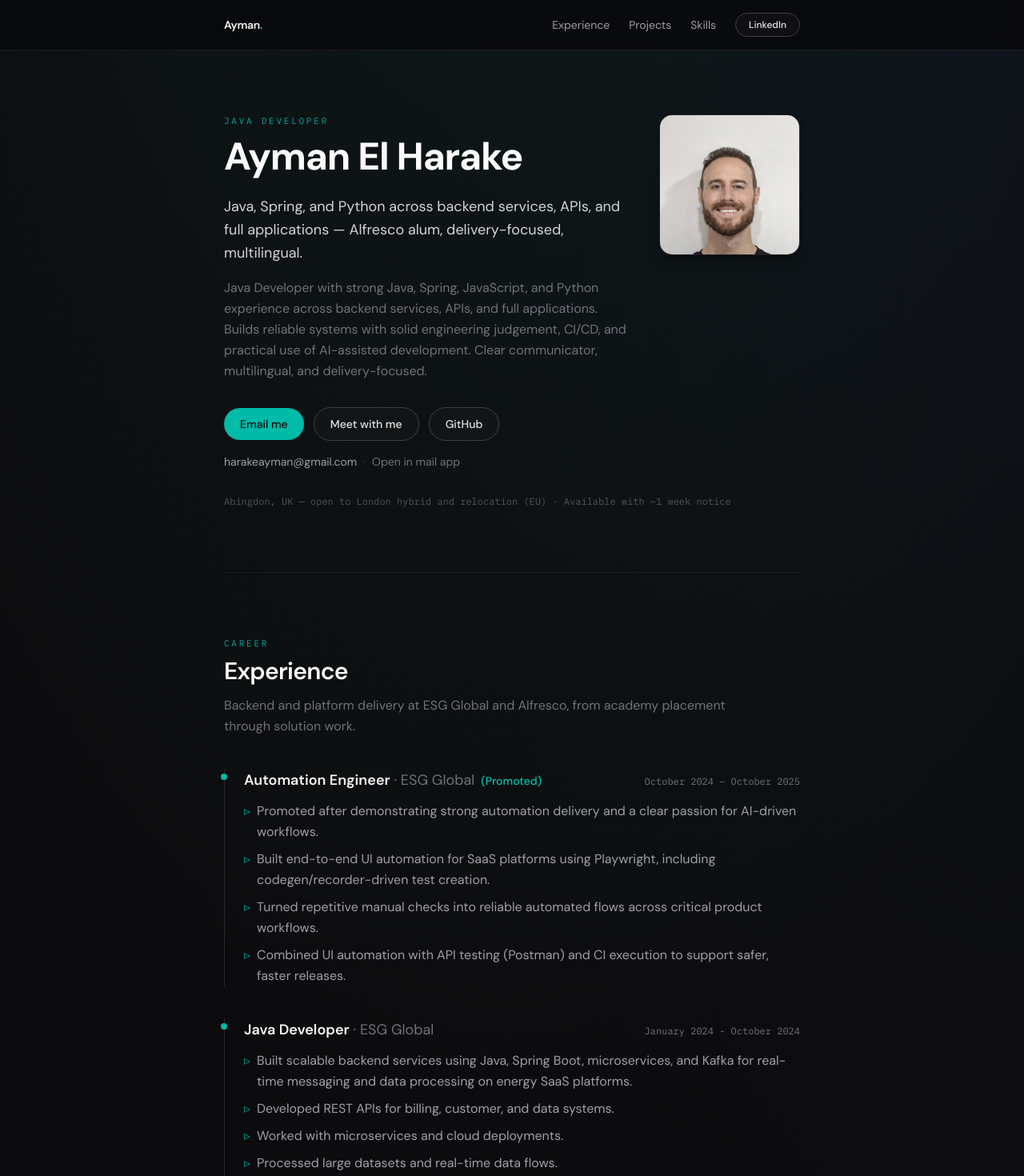
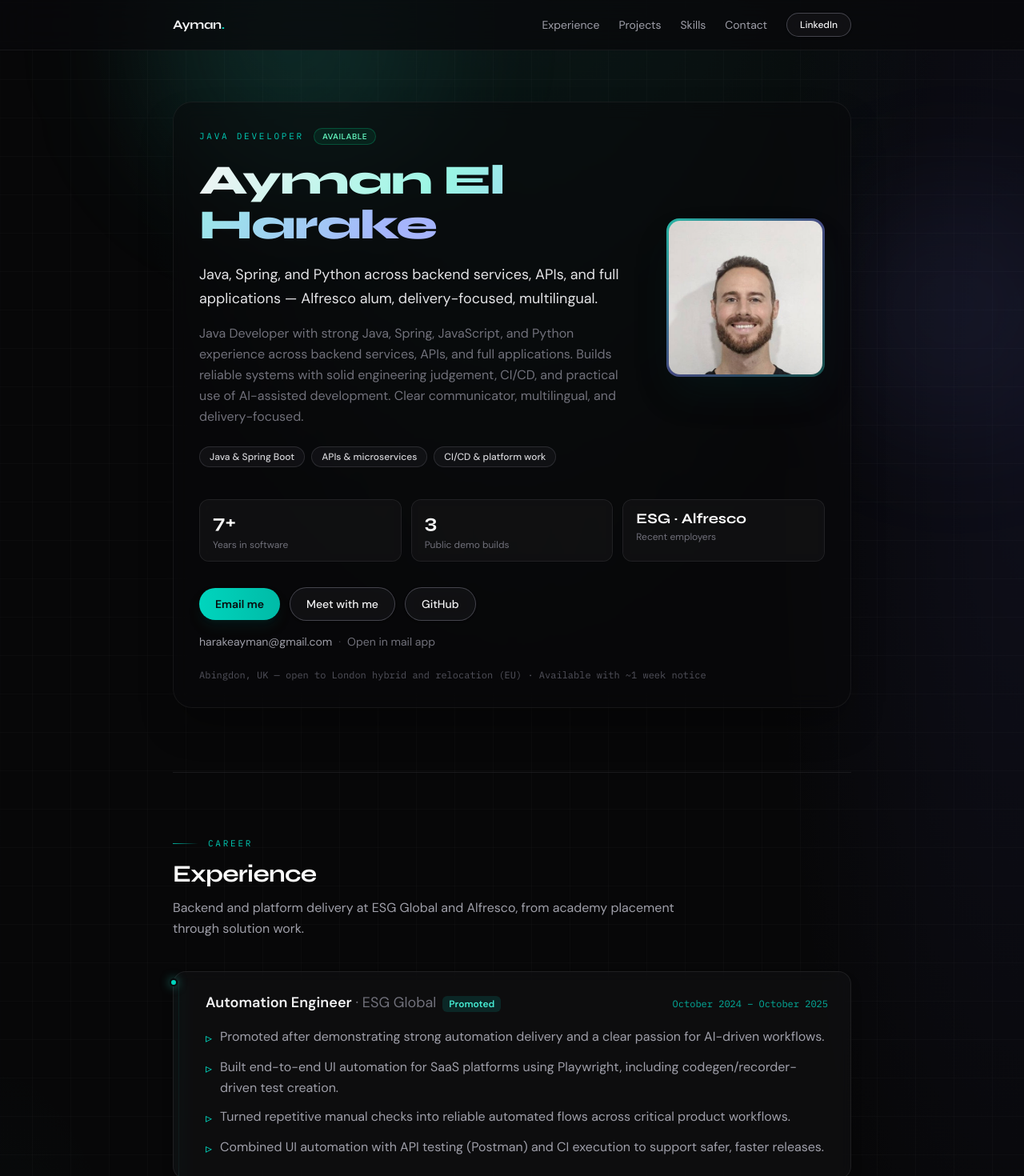
Before and after one commit to aymanthefirst/portfolio, a Next.js app: page /portfolio/ in a window 1280 px wide. Shown: the top 1470 px of the page at 80% size. Built offline with nearby package versions, Linux system fonts and the light colour scheme.

Commit message:
Polish portfolio UI: hero panel, typography, cards, and contact band.
Co-authored-by: Cursor <cursoragent@cursor.com>

```diff
--- a/src/app/globals.css
+++ b/src/app/globals.css
@@ -3,46 +3,168 @@
 @theme inline {
   --font-sans: var(--font-dm-sans), system-ui, sans-serif;
   --font-mono: var(--font-ibm-plex-mono), ui-monospace, monospace;
-  --color-surface: #0c0c0e;
-  --color-surface-raised: #141416;
+  --font-display: var(--font-syne), var(--font-dm-sans), system-ui, sans-serif;
+  --color-surface: #070708;
+  --color-surface-raised: #121214;
   --color-border: rgb(39 39 42 / 0.85);
   --color-accent: #2dd4bf;
   --color-accent-muted: rgb(45 212 191 / 0.12);
 }
 
+@keyframes mesh-drift {
+  0%,
+  100% {
+    transform: translate(0, 0) scale(1);
+  }
+  50% {
+    transform: translate(-2%, 1.5%) scale(1.03);
+  }
+}
+
+@keyframes shimmer {
+  0% {
+    background-position: 200% center;
+  }
+  100% {
+    background-position: -200% center;
+  }
+}
+
 body {
   background-color: var(--color-surface);
   background-image:
-    radial-gradient(ellipse 80% 50% at 50% -20%, rgb(45 212 191 / 0.08), transparent),
-    radial-gradient(ellipse 60% 40% at 100% 0%, rgb(59 130 246 / 0.04), transparent);
+    radial-gradient(ellipse 90% 55% at 50% -15%, rgb(45 212 191 / 0.14), transparent 55%),
+    radial-gradient(ellipse 50% 45% at 100% 10%, rgb(99 102 241 / 0.08), transparent 50%),
+    radial-gradient(ellipse 40% 35% at 0% 40%, rgb(45 212 191 / 0.06), transparent 45%),
+    linear-gradient(rgb(255 255 255 / 0.02) 1px, transparent 1px),
+    linear-gradient(90deg, rgb(255 255 255 / 0.02) 1px, transparent 1px);
+  background-size:
+    100% 100%,
+    100% 100%,
+    100% 100%,
+    48px 48px,
+    48px 48px;
+  background-position: center, center, center, center, center;
+}
+
+.page-glow {
+  pointer-events: none;
+  position: fixed;
+  inset: 0;
+  z-index: 0;
+  overflow: hidden;
+}
+
+.page-glow::before,
+.page-glow::after {
+  content: "";
+  position: absolute;
+  border-radius: 9999px;
+  filter: blur(80px);
+  animation: mesh-drift 18s ease-in-out infinite;
+}
+
+.page-glow::before {
+  top: -8rem;
+  left: 15%;
+  height: 22rem;
+  width: 22rem;
+  background: rgb(45 212 191 / 0.12);
+}
+
+.page-glow::after {
+  top: 30%;
+  right: -5%;
+  height: 18rem;
+  width: 18rem;
+  background: rgb(129 140 248 / 0.08);
+  animation-delay: -6s;
 }
 
 @layer components {
+  .font-display {
+    font-family: var(--font-display);
+  }
+
+  .text-gradient {
+    background: linear-gradient(120deg, #f4f4f5 0%, #99f6e4 45%, #a5b4fc 90%);
+    -webkit-background-clip: text;
+    background-clip: text;
+    color: transparent;
+  }
+
   .section-shell {
-    @apply border-t border-zinc-800/70 py-16 md:py-20;
+    @apply relative border-t border-zinc-800/60 py-16 md:py-20;
   }
 
   .card {
-    @apply rounded-2xl border border-zinc-800/80 bg-zinc-900/35 shadow-sm shadow-black/20;
+    @apply rounded-2xl border border-zinc-800/70 bg-zinc-900/40 shadow-lg shadow-black/25 backdrop-blur-sm;
+  }
+
+  .card-interactive {
+    @apply rounded-2xl border border-zinc-800/70 bg-zinc-900/40 shadow-lg shadow-black/25 backdrop-blur-sm transition duration-300 hover:border-teal-500/25 hover:bg-zinc-900/55 hover:shadow-teal-950/20;
+  }
+
+  .glass-panel {
+    @apply rounded-3xl border border-white/[0.06] bg-zinc-950/50 p-6 shadow-2xl shadow-black/40 backdrop-blur-md md:p-8;
   }
 
   .btn-primary {
-    @apply inline-flex items-center justify-center rounded-full bg-teal-500 px-5 py-2.5 text-sm font-medium text-zinc-950 transition-colors hover:bg-teal-400 focus-visible:outline focus-visible:outline-2 focus-visible:outline-offset-2 focus-visible:outline-teal-500;
+    @apply inline-flex items-center justify-center rounded-full bg-gradient-to-r from-teal-400 to-teal-500 px-5 py-2.5 text-sm font-semibold text-zinc-950 shadow-lg shadow-teal-950/40 transition hover:from-teal-300 hover:to-teal-400 hover:shadow-teal-900/50 focus-visible:outline focus-visible:outline-2 focus-visible:outline-offset-2 focus-visible:outline-teal-400;
   }
 
   .btn-secondary {
-    @apply inline-flex items-center justify-center rounded-full border border-zinc-700 bg-zinc-900/50 px-5 py-2.5 text-sm font-medium text-zinc-200 transition-colors hover:border-zinc-500 hover:bg-zinc-800/50 focus-visible:outline focus-visible:outline-2 focus-visible:outline-offset-2 focus-visible:outline-zinc-500;
+    @apply inline-flex items-center justify-center rounded-full border border-zinc-600/80 bg-zinc-900/60 px-5 py-2.5 text-sm font-medium text-zinc-100 shadow-sm shadow-black/20 backdrop-blur-sm transition hover:border-zinc-400 hover:bg-zinc-800/70 focus-visible:outline focus-visible:outline-2 focus-visible:outline-offset-2 focus-visible:outline-zinc-400;
   }
 
   .nav-link {
-    @apply text-zinc-400 transition-colors hover:text-zinc-100;
+    @apply relative text-zinc-400 transition-colors hover:text-zinc-50;
+  }
+
+  .nav-link::after {
+    content: "";
+    @apply absolute -bottom-1 left-0 h-px w-0 bg-gradient-to-r from-teal-400 to-teal-600 transition-all duration-300;
+  }
+
+  .nav-link:hover::after {
+    @apply w-full;
   }
 
   .pill {
-    @apply rounded-full border border-zinc-700/80 bg-zinc-800/60 px-3 py-1 text-sm text-zinc-300;
+    @apply rounded-full border border-zinc-700/70 bg-zinc-800/50 px-3 py-1 text-sm text-zinc-200 transition hover:border-teal-500/35 hover:bg-teal-500/10 hover:text-teal-100;
   }
 
   .pill-active {
     @apply border-teal-500/50 bg-teal-500/15 text-teal-200;
   }
+
+  .stat-chip {
+    @apply rounded-xl border border-zinc-800/80 bg-zinc-900/50 px-4 py-3 backdrop-blur-sm;
+  }
+
+  .headshot-ring {
+    @apply rounded-2xl p-[3px] shadow-2xl shadow-teal-950/30;
+    background: linear-gradient(135deg, rgb(45 212 191 / 0.85), rgb(129 140 248 / 0.5), rgb(45 212 191 / 0.35));
+  }
+
+  .timeline-rail {
+    @apply absolute left-[7px] top-3 bottom-0 w-px bg-gradient-to-b from-teal-500/80 via-zinc-700/80 to-transparent;
+  }
+
+  .timeline-dot {
+    @apply absolute -left-[5px] top-2 h-2.5 w-2.5 rounded-full border-2 border-zinc-950 bg-teal-400 shadow-[0_0_12px_rgba(45,212,191,0.55)];
+  }
+
+  .project-tab-active {
+    @apply bg-gradient-to-r from-teal-400 to-teal-500 text-zinc-950 shadow-md shadow-teal-950/40;
+  }
+
+  .cta-band {
+    @apply relative overflow-hidden rounded-3xl border border-teal-500/20 bg-gradient-to-br from-teal-500/10 via-zinc-900/80 to-indigo-500/10 p-8 md:p-10;
+  }
+
+  .cta-band::before {
+    content: "";
+    @apply pointer-events-none absolute -right-16 -top-16 h-48 w-48 rounded-full bg-teal-400/10 blur-3xl;
+  }
 }
--- a/src/app/layout.tsx
+++ b/src/app/layout.tsx
@@ -1,5 +1,5 @@
 import type { Metadata } from "next";
-import { DM_Sans, IBM_Plex_Mono } from "next/font/google";
+import { DM_Sans, IBM_Plex_Mono, Syne } from "next/font/google";
 import "./globals.css";
 
 const dmSans = DM_Sans({
@@ -11,6 +11,12 @@ const ibmPlexMono = IBM_Plex_Mono({
   variable: "--font-ibm-plex-mono",
   weight: ["400", "500"],
   subsets: ["latin"],
+});
+
+const syne = Syne({
+  variable: "--font-syne",
+  subsets: ["latin"],
+  weight: ["600", "700", "800"],
 });
 
 export const metadata: Metadata = {
@@ -27,7 +33,7 @@ export default function RootLayout({
   return (
     <html lang="en" className="scroll-smooth">
       <body
-        className={`${dmSans.variable} ${ibmPlexMono.variable} min-h-screen font-sans text-zinc-100 antialiased`}
+        className={`${dmSans.variable} ${ibmPlexMono.variable} ${syne.variable} min-h-screen font-sans text-zinc-100 antialiased`}
       >
         {children}
       </body>
--- a/src/components/PortfolioHome.tsx
+++ b/src/components/PortfolioHome.tsx
@@ -9,15 +9,19 @@ const emailSubject = encodeURIComponent("Portfolio enquiry");
 const gmailComposeHref = `https://mail.google.com/mail/?view=cm&fs=1&to=${encodeURIComponent(profile.email)}&su=${emailSubject}`;
 const mailtoHref = `mailto:${profile.email}?subject=${emailSubject}`;
 
+const heroHighlights = ["Java & Spring Boot", "APIs & microservices", "CI/CD & platform work"];
+
 export default function PortfolioHome({ year }: { year: number }) {
   const [activeProject, setActiveProject] = useState(0);
   const project = profile.projects[activeProject];
 
   return (
-    <div className="flex min-h-screen flex-col">
-      <header className="sticky top-0 z-50 border-b border-zinc-800/70 bg-zinc-950/85 backdrop-blur-md">
-        <nav className="mx-auto flex max-w-3xl items-center justify-between gap-4 px-6 py-4 text-sm">
-          <a href="#" className="font-semibold tracking-tight text-zinc-100">
+    <div className="relative flex min-h-screen flex-col">
+      <div className="page-glow" aria-hidden />
+
+      <header className="sticky top-0 z-50 border-b border-white/[0.06] bg-zinc-950/75 backdrop-blur-xl">
+        <nav className="mx-auto flex max-w-4xl items-center justify-between gap-4 px-6 py-4 text-sm">
+          <a href="#top" className="font-display text-base font-bold tracking-tight text-zinc-100">
             {profile.name.split(" ")[0]}
             <span className="text-teal-400">.</span>
           </a>
@@ -31,6 +35,9 @@ export default function PortfolioHome({ year }: { year: number }) {
             <a href="#skills" className="nav-link">
               Skills
             </a>
+            <a href="#contact" className="nav-link">
+              Contact
+            </a>
             <a
               href={profile.linkedin}
               className="btn-secondary !px-4 !py-1.5 text-xs"
@@ -43,32 +50,70 @@ export default function PortfolioHome({ year }: { year: number }) {
         </nav>
       </header>
 
-      <main className="mx-auto w-full max-w-3xl flex-1 px-6 pb-24">
-        <section className="pb-16 pt-14 md:pb-20 md:pt-20">
-          <div className="flex flex-col gap-8 md:flex-row md:items-start md:justify-between">
+      <main className="relative z-10 mx-auto w-full max-w-4xl flex-1 px-6 pb-24">
+        <section id="top" className="pb-16 pt-12 md:pb-20 md:pt-16">
+          <div className="glass-panel">
+            <div className="flex flex-col gap-10 lg:flex-row lg:items-center lg:justify-between">
               <div className="min-w-0 flex-1">
-              <p className="font-mono text-[11px] uppercase tracking-[0.25em] text-teal-500/90">
+                <div className="flex flex-wrap items-center gap-3">
+                  <p className="font-mono text-[11px] uppercase tracking-[0.25em] text-teal-400/95">
                     {profile.title}
                   </p>
-              <h1 className="mt-3 text-4xl font-bold tracking-tight text-zinc-50 md:text-5xl">
-                {profile.name}
+                  <span className="rounded-full border border-emerald-500/30 bg-emerald-500/10 px-2.5 py-0.5 text-[10px] font-semibold uppercase tracking-wider text-emerald-300">
+                    Available
+                  </span>
+                </div>
+                <h1 className="font-display mt-4 text-4xl font-extrabold tracking-tight md:text-5xl lg:text-[3.25rem] lg:leading-[1.08]">
+                  <span className="text-gradient">{profile.name}</span>
                 </h1>
-              <p className="mt-6 max-w-2xl text-lg leading-relaxed text-zinc-300">
+                <p className="mt-5 max-w-2xl text-lg leading-relaxed text-zinc-200">
                   {profile.tagline}
                 </p>
                 <p className="mt-4 max-w-2xl text-base leading-relaxed text-zinc-500">
                   {profile.summary}
                 </p>
+                <ul className="mt-6 flex flex-wrap gap-2">
+                  {heroHighlights.map((item) => (
+                    <li
+                      key={item}
+                      className="rounded-full border border-zinc-700/60 bg-zinc-900/60 px-3 py-1 text-xs font-medium text-zinc-300"
+                    >
+                      {item}
+                    </li>
+                  ))}
+                </ul>
               </div>
+              <div className="headshot-ring mx-auto shrink-0 lg:mx-0">
                 <Image
                   src="/portfolio/ayman-headshot.jpg"
                   alt="Ayman El Harake"
-              width={176}
-              height={176}
+                  width={192}
+                  height={192}
                   priority
-              className="h-36 w-36 shrink-0 rounded-2xl border border-zinc-800/80 object-cover object-top shadow-lg shadow-black/30 md:h-44 md:w-44"
+                  className="h-40 w-40 rounded-[14px] object-cover object-top md:h-48 md:w-48"
                 />
               </div>
+            </div>
+
+            <div className="mt-10 grid gap-3 sm:grid-cols-3">
+              <div className="stat-chip">
+                <p className="font-display text-2xl font-bold text-zinc-50">7+</p>
+                <p className="mt-1 text-xs text-zinc-500">Years in software</p>
+              </div>
+              <div className="stat-chip">
+                <p className="font-display text-2xl font-bold text-zinc-50">
+                  {profile.projects.length}
+                </p>
+                <p className="mt-1 text-xs text-zinc-500">Public demo builds</p>
+              </div>
+              <div className="stat-chip">
+                <p className="font-display text-lg font-bold leading-tight text-zinc-50">
+                  ESG · Alfresco
+                </p>
+                <p className="mt-1 text-xs text-zinc-500">Recent employers</p>
+              </div>
+            </div>
+
             <div className="mt-8 flex flex-wrap items-center gap-3">
               <a
                 href={gmailComposeHref}
@@ -105,16 +150,14 @@ export default function PortfolioHome({ year }: { year: number }) {
                 {profile.email}
               </a>
               <span className="mx-2 text-zinc-700">·</span>
-            <a
-              href={mailtoHref}
-              className="text-zinc-500 transition-colors hover:text-teal-400"
-            >
+              <a href={mailtoHref} className="text-zinc-500 transition-colors hover:text-teal-400">
                 Open in mail app
               </a>
             </p>
-          <p className="mt-8 font-mono text-xs text-zinc-600">
+            <p className="mt-6 font-mono text-xs text-zinc-600">
               {profile.location} · {profile.availability}
             </p>
+          </div>
         </section>
 
         <section id="experience" className="section-shell scroll-mt-24">
@@ -123,29 +166,31 @@ export default function PortfolioHome({ year }: { year: number }) {
             title="Experience"
             description="Backend and platform delivery at ESG Global and Alfresco, from academy placement through solution work."
           />
-          <ol className="mt-10 space-y-10">
+          <div className="relative mt-10">
+            <span className="timeline-rail" aria-hidden />
+            <ol className="space-y-6">
             {profile.experience.map((job) => (
               <li
                 key={`${job.company}-${job.role}-${job.dates}`}
-                className="relative border-l border-zinc-800 pl-6"
+                className="card-interactive relative ml-0 py-5 pl-8 pr-5 md:py-6 md:pl-10 md:pr-7"
               >
-                <span className="absolute -left-[5px] top-1.5 h-2 w-2 rounded-full bg-teal-500" />
+                <span className="timeline-dot" aria-hidden />
                 <div className="flex flex-wrap items-baseline justify-between gap-2">
                   <h3 className="text-lg font-semibold text-zinc-100">
                     {job.role}
                     <span className="font-normal text-zinc-500"> · {job.company}</span>
                     {"note" in job && job.note ? (
-                      <span className="ml-2 text-sm font-medium text-teal-400/90">
-                        ({job.note})
+                      <span className="ml-2 rounded-md bg-teal-500/15 px-2 py-0.5 text-xs font-semibold text-teal-300">
+                        {job.note}
                       </span>
                     ) : null}
                   </h3>
-                  <time className="font-mono text-xs text-zinc-500">{job.dates}</time>
+                  <time className="font-mono text-xs text-teal-400/80">{job.dates}</time>
                 </div>
-                <ul className="mt-3 space-y-2 leading-relaxed text-zinc-400">
+                <ul className="mt-4 space-y-2.5 leading-relaxed text-zinc-400">
                   {job.bullets.map((b) => (
-                    <li key={b} className="flex gap-2">
-                      <span className="shrink-0 text-teal-600">▹</span>
+                    <li key={b} className="flex gap-2.5">
+                      <span className="mt-0.5 shrink-0 text-teal-400">▹</span>
                       <span>{b}</span>
                     </li>
                   ))}
@@ -153,6 +198,7 @@ export default function PortfolioHome({ year }: { year: number }) {
               </li>
             ))}
             </ol>
+          </div>
         </section>
 
         <section id="projects" className="section-shell scroll-mt-24">
@@ -162,7 +208,7 @@ export default function PortfolioHome({ year }: { year: number }) {
             description="Side projects with public demos — select a project to watch."
           />
           <div
-            className="card mt-8 flex flex-wrap gap-2 p-2"
+            className="card mt-8 flex flex-wrap gap-2 p-2.5"
             role="tablist"
             aria-label="Project demos"
           >
@@ -173,18 +219,19 @@ export default function PortfolioHome({ year }: { year: number }) {
                 role="tab"
                 aria-selected={i === activeProject}
                 onClick={() => setActiveProject(i)}
-                className={`rounded-xl px-4 py-2 text-sm font-medium transition-colors ${
+                className={`rounded-xl px-4 py-2.5 text-sm font-semibold transition-all duration-200 ${
                   i === activeProject
-                    ? "bg-teal-500 text-zinc-950 shadow-sm"
-                    : "text-zinc-400 hover:bg-zinc-800/80 hover:text-zinc-200"
+                    ? "project-tab-active"
+                    : "text-zinc-400 hover:bg-zinc-800/80 hover:text-zinc-100"
                 }`}
               >
                 {p.name}
               </button>
             ))}
           </div>
-          <article className="card mt-4 overflow-hidden">
-            <div className="aspect-video w-full bg-zinc-950">
+          <article className="card mt-4 overflow-hidden ring-1 ring-white/[0.04]">
+            <div className="relative aspect-video w-full bg-zinc-950">
+              <div className="pointer-events-none absolute inset-0 bg-gradient-to-t from-zinc-950/40 to-transparent" />
               <iframe
                 className="h-full w-full"
                 src={`https://www.youtube-nocookie.com/embed/${project.youtubeId}`}
@@ -194,9 +241,9 @@ export default function PortfolioHome({ year }: { year: number }) {
                 allowFullScreen
               />
             </div>
-            <div className="border-t border-zinc-800/80 p-6">
-              <h3 className="text-lg font-semibold text-zinc-100">{project.name}</h3>
-              <p className="mt-2 font-mono text-xs text-teal-400/90">{project.stack}</p>
+            <div className="border-t border-zinc-800/80 bg-zinc-900/30 p-6 md:p-7">
+              <h3 className="font-display text-xl font-bold text-zinc-50">{project.name}</h3>
+              <p className="mt-2 font-mono text-xs text-teal-400">{project.stack}</p>
               <p className="mt-3 text-sm leading-relaxed text-zinc-400">{project.description}</p>
             </div>
           </article>
@@ -210,8 +257,8 @@ export default function PortfolioHome({ year }: { year: number }) {
           />
           <div className="mt-10 grid gap-4 sm:grid-cols-2">
             {profile.skillGroups.map((group) => (
-              <div key={group.label} className="card p-5">
-                <h3 className="font-mono text-[11px] uppercase tracking-wider text-zinc-500">
+              <div key={group.label} className="card-interactive p-5 md:p-6">
+                <h3 className="font-mono text-[11px] uppercase tracking-wider text-teal-400/80">
                   {group.label}
                 </h3>
                 <ul className="mt-4 flex flex-wrap gap-2">
@@ -240,9 +287,42 @@ export default function PortfolioHome({ year }: { year: number }) {
             {profile.languages.join(", ")}
           </p>
         </section>
+
+        <section id="contact" className="section-shell scroll-mt-24 pb-8">
+          <div className="cta-band">
+            <p className="font-mono text-[11px] uppercase tracking-[0.2em] text-teal-300/90">
+              Let&apos;s talk
+            </p>
+            <h2 className="font-display mt-3 text-2xl font-bold text-zinc-50 md:text-3xl">
+              Open to Java backend and platform roles
+            </h2>
+            <p className="mt-3 max-w-xl text-sm leading-relaxed text-zinc-400">
+              {profile.availability}. Based in {profile.location.split("—")[0].trim()} — happy to
+              discuss hybrid London or relocation.
+            </p>
+            <div className="relative mt-6 flex flex-wrap gap-3">
+              <a
+                href={gmailComposeHref}
+                className="btn-primary"
+                target="_blank"
+                rel="noopener noreferrer"
+              >
+                Email me
+              </a>
+              <a
+                href={profile.calendly}
+                className="btn-secondary"
+                target="_blank"
+                rel="noopener noreferrer"
+              >
+                Book a 30‑min call
+              </a>
+            </div>
+          </div>
+        </section>
       </main>
 
-      <footer className="border-t border-zinc-800/70 py-10 text-center text-sm text-zinc-600">
+      <footer className="relative z-10 border-t border-zinc-800/70 py-10 text-center text-sm text-zinc-600">
         <p>
           © {year} {profile.name} ·{" "}
           <a href={profile.linkedin} className="text-zinc-500 transition-colors hover:text-teal-400">
--- a/src/components/SectionHeader.tsx
+++ b/src/components/SectionHeader.tsx
@@ -7,14 +7,17 @@ type SectionHeaderProps = {
 export default function SectionHeader({ eyebrow, title, description }: SectionHeaderProps) {
   return (
     <header className="max-w-2xl">
-      <p className="font-mono text-[11px] uppercase tracking-[0.25em] text-teal-500/90">
-        {eyebrow}
-      </p>
-      <h2 className="mt-2 text-2xl font-semibold tracking-tight text-zinc-50 md:text-3xl">
+      <div className="flex items-center gap-3">
+        <span className="h-px w-8 bg-gradient-to-r from-teal-400/80 to-transparent" aria-hidden />
+        <p className="font-mono text-[11px] uppercase tracking-[0.25em] text-teal-400/95">
+          {eyebrow}
+        </p>
+      </div>
+      <h2 className="font-display mt-3 text-2xl font-bold tracking-tight text-zinc-50 md:text-3xl">
         {title}
       </h2>
       {description ? (
-        <p className="mt-3 text-base leading-relaxed text-zinc-500">{description}</p>
+        <p className="mt-3 text-base leading-relaxed text-zinc-400">{description}</p>
       ) : null}
     </header>
   );
```
Lines whose indentation alone changed are shown as unchanged.
